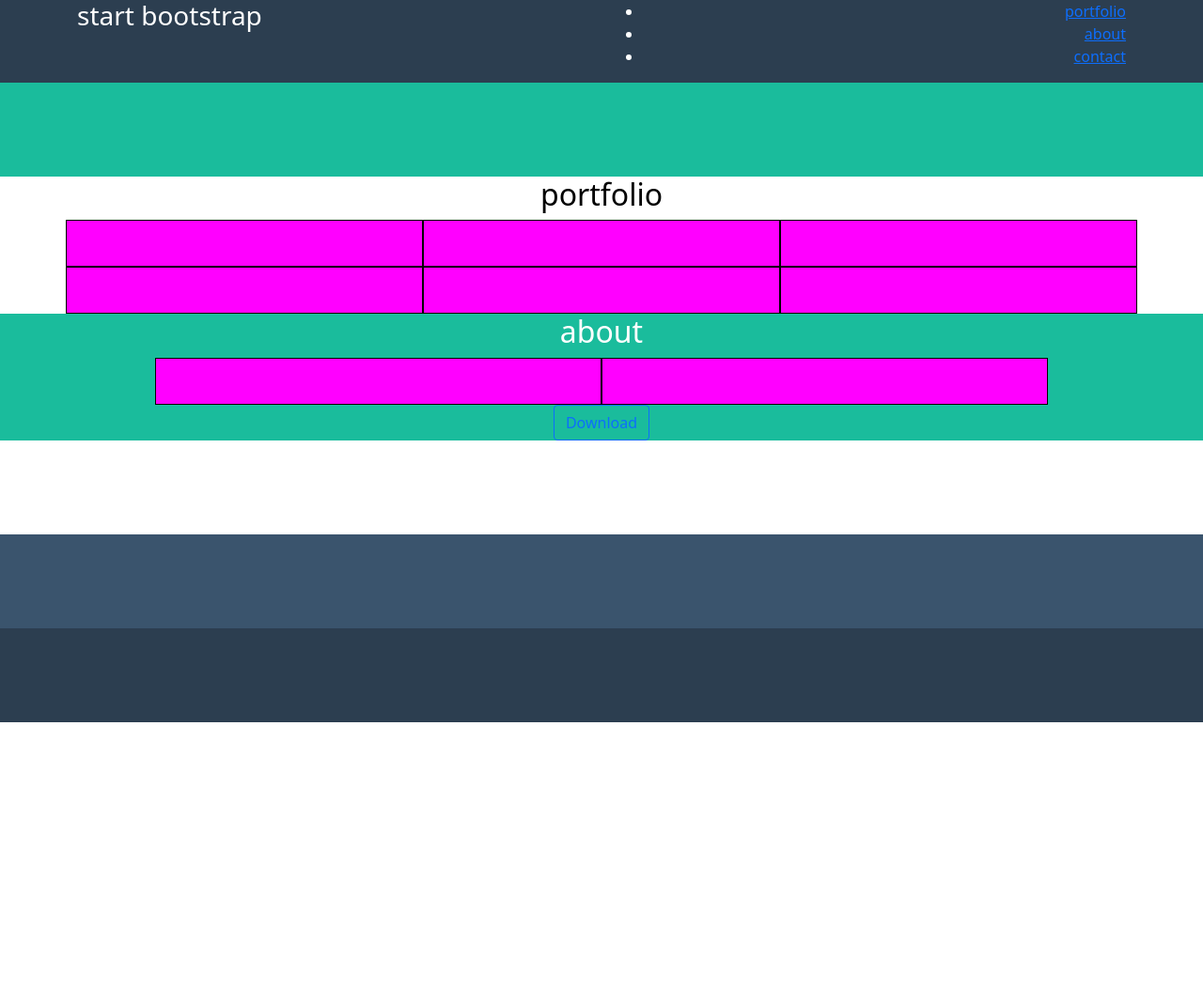
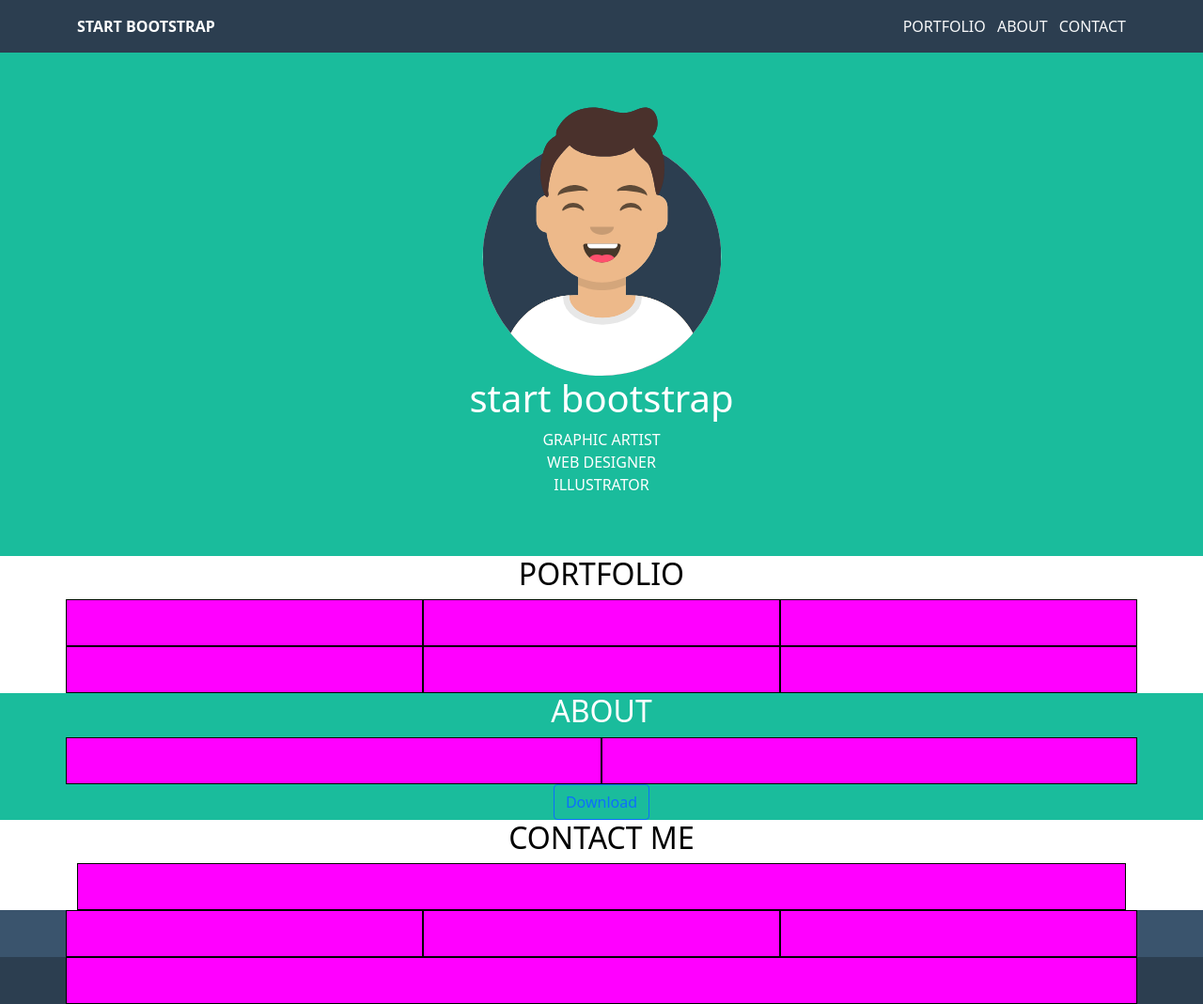
Before and after one commit to 5oN1A/html-css-bootstrap-freelancer, a plain HTML site: page index.html in a window 1280 px wide. Shown: the whole page at 94% size. Before the commit the page ends 800 px from the top, so only its background shows below. Drawn offline with nearby package versions, Linux system fonts and the light colour scheme.

Commit message:
layout modify

```diff
--- a/css/style.css
+++ b/css/style.css
@@ -20,3 +20,7 @@
     background-color: fuchsia;
     border: 1px solid black;
 }
+
+.bi-list {
+    color: white;
+}
--- a/index.html
+++ b/index.html
@@ -3,51 +3,64 @@
 
 <head>
     <meta charset="UTF-8">
-    <meta http-equiv="X-UA-Compatible" content="IE=edge">
     <meta name="viewport" content="width=device-width, initial-scale=1.0">
-    <title>Freelancer</title>
+
     <link href="https://cdn.jsdelivr.net/npm/bootstrap@5.1.1/dist/css/bootstrap.min.css" rel="stylesheet"
         integrity="sha384-F3w7mX95PdgyTmZZMECAngseQB83DfGTowi0iMjiWaeVhAn4FJkqJByhZMI3AhiU" crossorigin="anonymous">
+    <link rel="stylesheet" href="https://cdnjs.cloudflare.com/ajax/libs/font-awesome/5.15.3/css/all.min.css">
     <link rel="stylesheet" href="css/style.css">
+    <title>Freelancer</title>
 </head>
 
 <body>
 
+    <!------------------HEADER----------------------->
+
+
     <header class="container-fluid bg-secondary text-white">
-        <div class="container">
-            <div class="row">
-                <div class="col">
-                    <h3>start bootstrap</h3>
+        <nav class="py-3">
+            <div class="container d-flex align-items-center">
+                <div class="title fw-bold text-uppercase">
+                    start bootstrap
                 </div>
-                <div class="col text-end">
-                    <ul>
-                        <li><a href="#">portfolio</a></li>
-                        <li><a href="#">about</a></li>
-                        <li><a href="#">contact</a></li>
+                <div class="ms-auto">
+                    <ul class="list-inline mb-0 d-none d-md-block text-uppercase">
+                        <li class="list-inline-item"><a href="#" class="text-decoration-none link-light">portfolio</a>
+                        </li>
+                        <li class="list-inline-item"><a href="#" class="text-decoration-none link-light">about</a></li>
+                        <li class="list-inline-item"><a href="#" class="text-decoration-none link-light">contact</a>
+                        </li>
 
                     </ul>
+                    <a class=" text-decoration-none link-light d-md-none "><i class="fas fa-bars"></i></a>
                 </div>
             </div>
-        </div>
+        </nav>
+
     </header>
 
 
-    <section class="container-fluid bg-success text-white ">
-        <div class="container">
-            <div class="row">
-                <div class="col height"></div>
-            </div>
+    <!------------------HEADER----------------------->
+
+
+    <section class="bg-success text-white py-5">
+        <div class="container text-center">
+            <img src="img/avatar.svg" alt="" class="w-25">
+            <h1>start bootstrap</h1>
+            <ul class="list-inline">
+                <li>GRAPHIC ARTIST</li>
+                <li>WEB DESIGNER</li>
+                <li>ILLUSTRATOR</li>
+            </ul>
         </div>
     </section>
 
 
     <!------------------PORTFOLIO----------------------->
 
-    <section class="container-fluid bg-white text-black">
-        <div class="container">
-            <h2 class="text-center">portfolio</h2>
-            <div class="row">
-                <div class="col">
+    <section class="bg-white text-black">
+        <div class="container text-center">
+            <h2 class="text-uppercase">portfolio</h2>
             <div class="row row-cols-1 row-cols-md-2 row-cols-lg-3">
                 <div class="col my-bg"></div>
                 <div class="col my-bg"></div>
@@ -57,51 +70,52 @@
                 <div class="col my-bg"></div>
             </div>
         </div>
-            </div>
-        </div>
     </section>
 
     <!------------------ABOUT----------------------->
 
 
-    <section class="container-fluid bg-success text-white">
-        <div class="container">
-            <div class="row">
-                <div class="col">
-                    <h2 class="d-flex justify-content-center">about</h2>
-                    <div class="row justify-content-center">
-                        <div class="col col-md-5 my-bg"></div>
-                        <div class="col col-md-5 my-bg"></div>
+    <section class="bg-success text-white">
+        <div class="container text-center">
+            <h2 class="text-uppercase">about</h2>
+            <div class="row row-cols-1 row-cols-md-2 justify-content-center">
+                <div class="col my-bg"></div>
+                <div class="col my-bg"></div>
             </div>
-                </div>
-                <div class="d-flex justify-content-center">
             <button type="button" class=" btn btn-outline-primary">Download</button>
         </div>
+    </section>
+
+    <!------------------CONTACT ME----------------------->
+
+
+    <section class="bg-white text-black">
+        <div class="container text-center">
+            <h2 class="text-uppercase text-center">contact me</h2>
+            <form action="" class="my-bg"></form>
+        </div>
+    </section>
+
+    <!------------------DETAILS----------------------->
+
+
+    <section class="bg-dark text-white">
+        <div class="container">
+            <div class="row row-cols-1 row-cols-md-3">
+                <div class="col my-bg"></div>
+                <div class="col my-bg"></div>
+                <div class="col my-bg"></div>
             </div>
         </div>
     </section>
 
+    <!------------------FOOTER----------------------->
 
-    <section class="container-fluid bg-white text-black">
+
+    <footer class="bg-secondary text-white">
         <div class="container ">
             <div class="row">
-                <div class="col height"></div>
-            </div>
-        </div>
-    </section>
-
-    <section class="container-fluid bg-dark text-white">
-        <div class="container ">
-            <div class="row">
-                <div class="col height"></div>
-            </div>
-        </div>
-    </section>
-
-    <footer class="container-fluid bg-secondary text-white">
-        <div class="container ">
-            <div class="row">
-                <div class="col height"></div>
+                <div class="col my-bg"></div>
             </div>
         </div>
     </footer>
```
Lines whose indentation alone changed are shown as unchanged.
